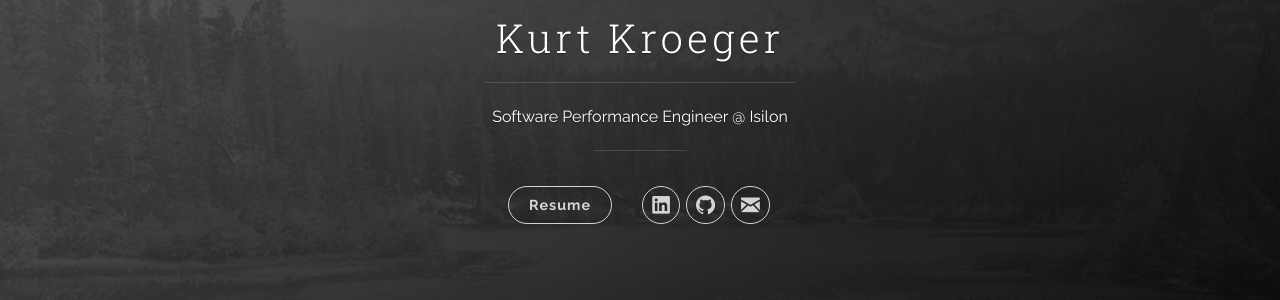
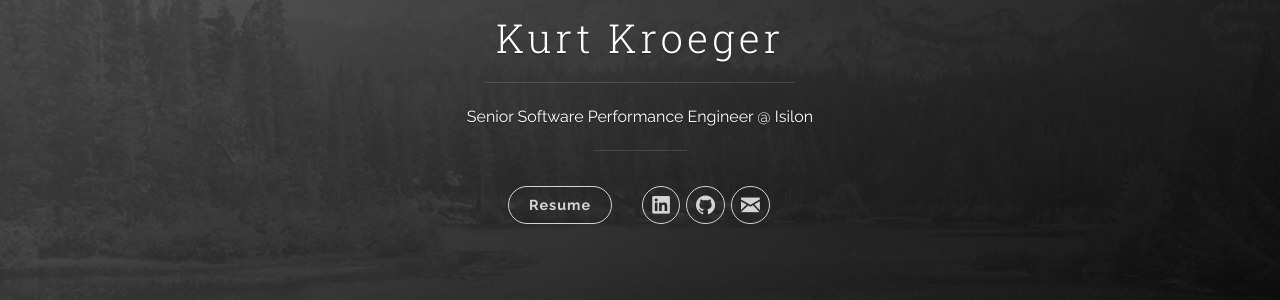
Before and after one commit to kwkroeger/kwkroeger.github.io, a Jekyll site: the page built from index.html, in a window 1280 px wide. Shown: the part 391-691 px from the top of the page. Built offline with Jekyll 4.4.1, drawn with Linux system fonts in a browser that asks for light colours; nearby versions of some CDN libraries; the list of posts is cut into pages by our own code.

Commit message:
Update Website

```diff
--- a/_config.yml
+++ b/_config.yml
@@ -1,6 +1,6 @@
 # Site settings
 title: Kurt Kroeger
-description: 'Software Performance Engineer @ Isilon'
+description: 'Senior Software Performance Engineer @ Isilon'
 url: 'http://kwk.io/'
 baseurl: '/'
 
```
